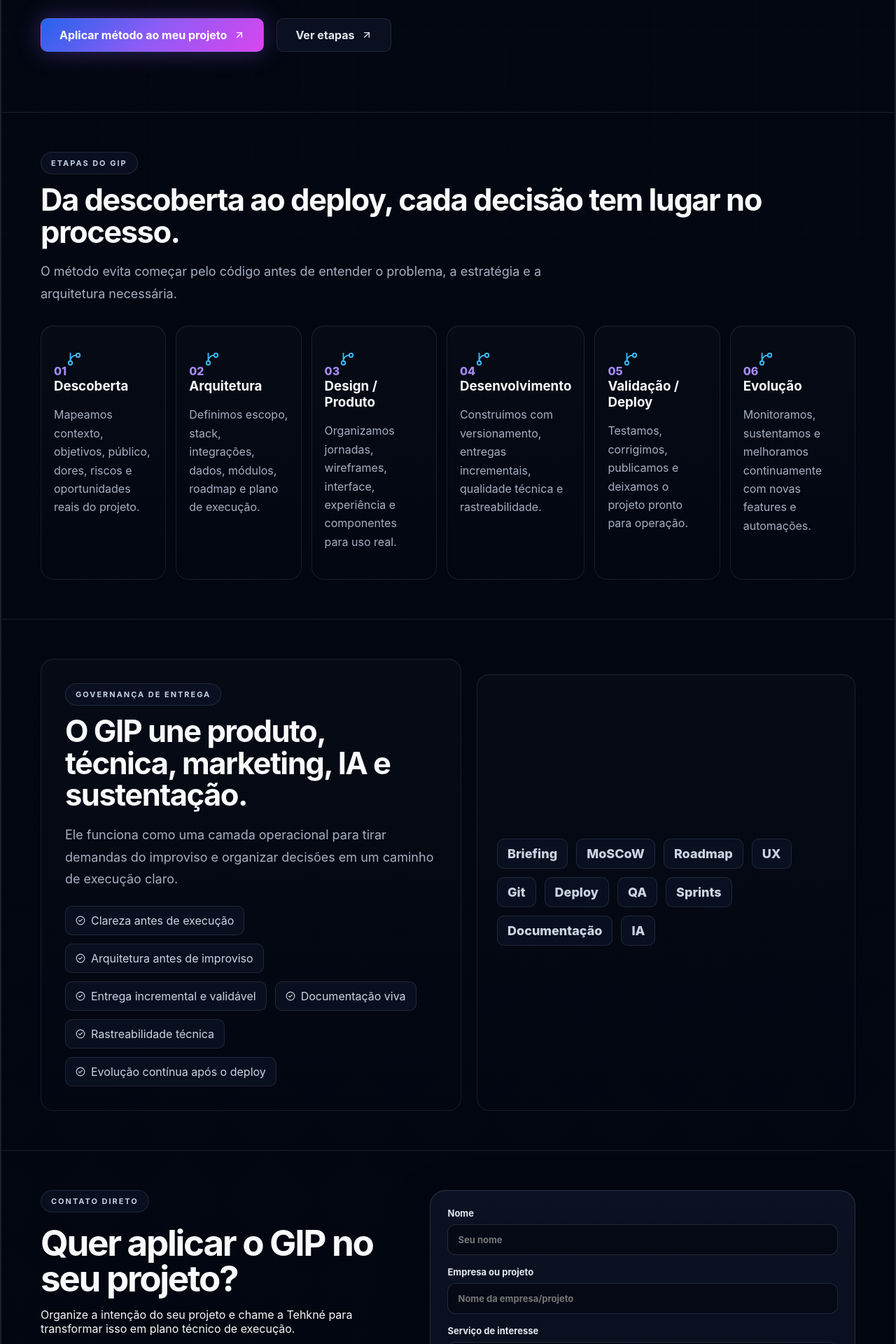
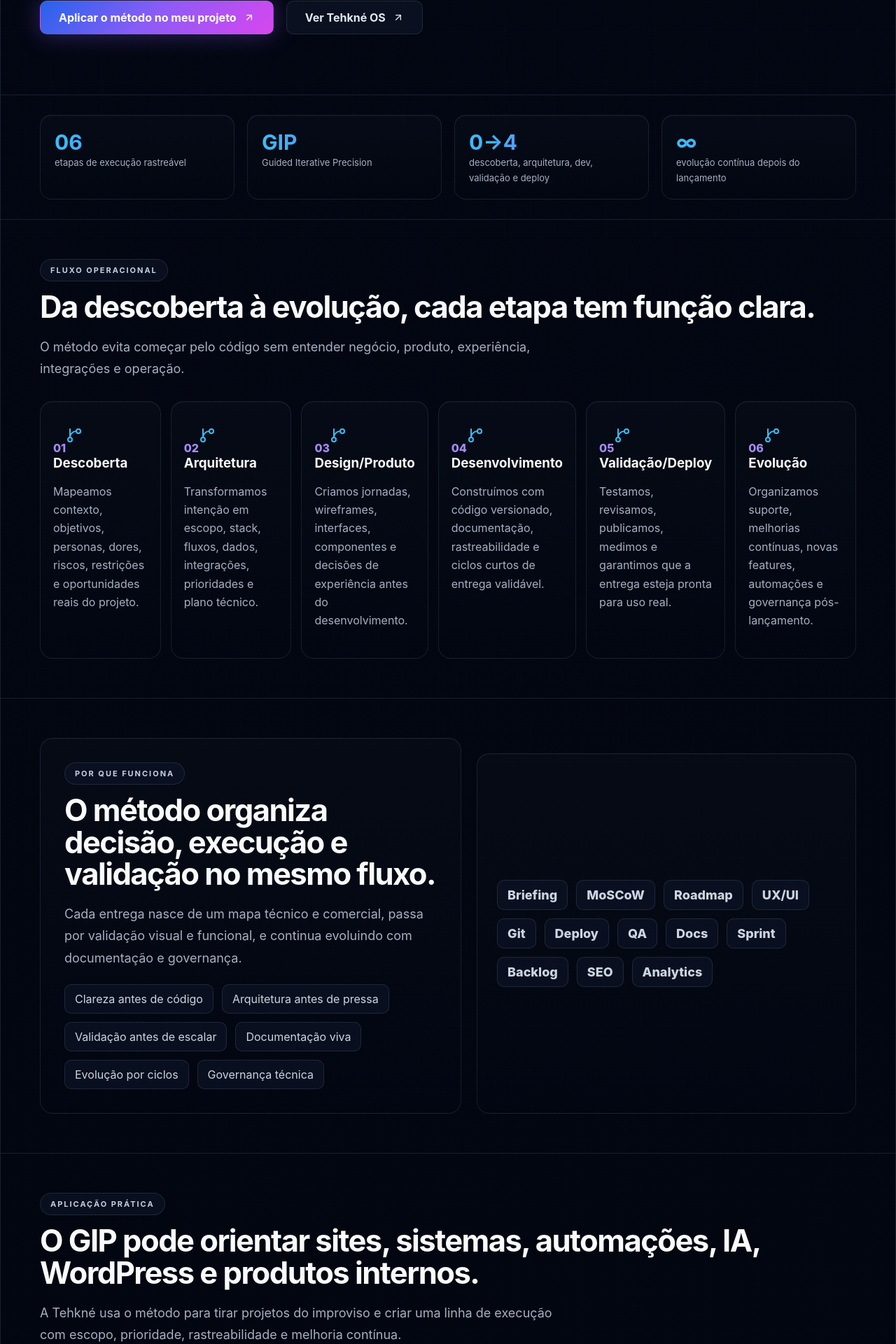
Before and after one commit to Tehkne-Solutions/tehkne-site, a Next.js app: page /metodo in a window 1280 px wide. Shown: the part 460-2380 px from the top of the page at 70% size. Built offline with nearby package versions, Linux system fonts and the light colour scheme.

Commit message:
refactor: use global shell on method page

```diff
--- a/app/metodo/page.tsx
+++ b/app/metodo/page.tsx
@@ -1,63 +1,65 @@
-import { ArrowUpRight, CheckCircle2, GitBranch, Sparkles, Workflow } from 'lucide-react';
-import Header from '../components/Header';
-import Footer from '../components/Footer';
+import { ArrowUpRight, CheckCircle2, GitBranch, Rocket } from 'lucide-react';
 import ContactForm from '../components/ContactForm';
 import { whatsAppHref, whatsappMessages } from '../contact';
 
 const steps = [
-  ['01', 'Descoberta', 'Mapeamos contexto, objetivos, público, dores, riscos e oportunidades reais do projeto.'],
-  ['02', 'Arquitetura', 'Definimos escopo, stack, integrações, dados, módulos, roadmap e plano de execução.'],
-  ['03', 'Design / Produto', 'Organizamos jornadas, wireframes, interface, experiência e componentes para uso real.'],
-  ['04', 'Desenvolvimento', 'Construímos com versionamento, entregas incrementais, qualidade técnica e rastreabilidade.'],
-  ['05', 'Validação / Deploy', 'Testamos, corrigimos, publicamos e deixamos o projeto pronto para operação.'],
-  ['06', 'Evolução', 'Monitoramos, sustentamos e melhoramos continuamente com novas features e automações.']
+  ['01', 'Descoberta', 'Mapeamos contexto, objetivos, personas, dores, riscos, restrições e oportunidades reais do projeto.'],
+  ['02', 'Arquitetura', 'Transformamos intenção em escopo, stack, fluxos, dados, integrações, prioridades e plano técnico.'],
+  ['03', 'Design/Produto', 'Criamos jornadas, wireframes, interfaces, componentes e decisões de experiência antes do desenvolvimento.'],
+  ['04', 'Desenvolvimento', 'Construímos com código versionado, documentação, rastreabilidade e ciclos curtos de entrega validável.'],
+  ['05', 'Validação/Deploy', 'Testamos, revisamos, publicamos, medimos e garantimos que a entrega esteja pronta para uso real.'],
+  ['06', 'Evolução', 'Organizamos suporte, melhorias contínuas, novas features, automações e governança pós-lançamento.']
 ];
 
 const principles = [
-  'Clareza antes de execução',
-  'Arquitetura antes de improviso',
-  'Entrega incremental e validável',
+  'Clareza antes de código',
+  'Arquitetura antes de pressa',
+  'Validação antes de escalar',
   'Documentação viva',
-  'Rastreabilidade técnica',
-  'Evolução contínua após o deploy'
+  'Evolução por ciclos',
+  'Governança técnica'
 ];
 
 export const metadata = {
   title: 'Método GIP | Tehkné Solutions',
-  description: 'Conheça o método GIP da Tehkné: descoberta, arquitetura, design, desenvolvimento, validação, deploy e evolução contínua.'
+  description: 'Método de trabalho da Tehkné: descoberta, arquitetura, design de produto, desenvolvimento, validação, deploy e evolução contínua.'
 };
 
 export default function MetodoPage() {
-  const href = whatsAppHref('Olá, Tehkné! Vim pela página Método GIP e quero entender como aplicar esse processo ao meu projeto.');
+  const pageWhatsApp = whatsAppHref(whatsappMessages.metodo);
 
   return (
-    <main className="site-shell">
-      <div className="background-grid" />
-      <Header />
-
+    <main>
       <section className="section-frame solutions-hero">
         <div className="section-heading">
           <span className="eyebrow">Método GIP</span>
-          <h1>O processo que transforma intenção em produto digital real.</h1>
-          <p>O Guided Iterative Precision organiza descoberta, arquitetura, design, desenvolvimento, validação e evolução para reduzir retrabalho e aumentar previsibilidade.</p>
+          <h1>Precisão iterativa para transformar intenção em entrega real.</h1>
+          <p>O Guided Iterative Precision organiza descoberta, arquitetura, produto, desenvolvimento, validação e evolução para reduzir ruído, evitar retrabalho e aumentar previsibilidade.</p>
           <div className="hero-actions">
-            <a className="btn btn-primary coin" href={href} target="_blank" rel="noreferrer">Aplicar método ao meu projeto <ArrowUpRight size={16} /></a>
-            <a className="btn btn-secondary" href="#etapas">Ver etapas <ArrowUpRight size={16} /></a>
+            <a className="btn btn-primary coin" href={pageWhatsApp} target="_blank" rel="noreferrer">Aplicar o método no meu projeto <ArrowUpRight size={16} /></a>
+            <a className="btn btn-secondary" href="/tehkne-os">Ver Tehkné OS <ArrowUpRight size={16} /></a>
           </div>
         </div>
       </section>
 
-      <section id="etapas" className="section-frame">
+      <section className="metrics section-frame compact">
+        <div><strong>06</strong><span>etapas de execução rastreável</span></div>
+        <div><strong>GIP</strong><span>Guided Iterative Precision</span></div>
+        <div><strong>0→4</strong><span>descoberta, arquitetura, dev, validação e deploy</span></div>
+        <div><strong>∞</strong><span>evolução contínua depois do lançamento</span></div>
+      </section>
+
+      <section className="section-frame method-section">
         <div className="section-heading">
-          <span className="eyebrow">Etapas do GIP</span>
-          <h2>Da descoberta ao deploy, cada decisão tem lugar no processo.</h2>
-          <p>O método evita começar pelo código antes de entender o problema, a estratégia e a arquitetura necessária.</p>
+          <span className="eyebrow">Fluxo operacional</span>
+          <h2>Da descoberta à evolução, cada etapa tem função clara.</h2>
+          <p>O método evita começar pelo código sem entender negócio, produto, experiência, integrações e operação.</p>
         </div>
         <div className="method-line">
           {steps.map(([number, title, text]) => (
             <article className="method-step" key={title}>
               <span>{number}</span>
-              <GitBranch size={22} />
+              <GitBranch size={24} />
               <h3>{title}</h3>
               <p>{text}</p>
             </article>
@@ -67,38 +69,51 @@ export default function MetodoPage() {
 
       <section className="section-frame os-section">
         <div className="os-panel">
-          <span className="eyebrow">Governança de entrega</span>
-          <h2>O GIP une produto, técnica, marketing, IA e sustentação.</h2>
-          <p>Ele funciona como uma camada operacional para tirar demandas do improviso e organizar decisões em um caminho de execução claro.</p>
+          <span className="eyebrow">Por que funciona</span>
+          <h2>O método organiza decisão, execução e validação no mesmo fluxo.</h2>
+          <p>Cada entrega nasce de um mapa técnico e comercial, passa por validação visual e funcional, e continua evoluindo com documentação e governança.</p>
           <div className="os-features">
-            {principles.map((item) => <span key={item}><CheckCircle2 size={14} /> {item}</span>)}
+            {principles.map((item) => <span key={item}>{item}</span>)}
           </div>
         </div>
         <div className="stack-cloud">
-          {['Briefing', 'MoSCoW', 'Roadmap', 'UX', 'Git', 'Deploy', 'QA', 'Sprints', 'Documentação', 'IA'].map((item) => <span key={item}>{item}</span>)}
+          {['Briefing', 'MoSCoW', 'Roadmap', 'UX/UI', 'Git', 'Deploy', 'QA', 'Docs', 'Sprint', 'Backlog', 'SEO', 'Analytics'].map((item) => <span key={item}>{item}</span>)}
+        </div>
+      </section>
+
+      <section className="section-frame">
+        <div className="section-heading inline">
+          <div>
+            <span className="eyebrow">Aplicação prática</span>
+            <h2>O GIP pode orientar sites, sistemas, automações, IA, WordPress e produtos internos.</h2>
+            <p>A Tehkné usa o método para tirar projetos do improviso e criar uma linha de execução com escopo, prioridade, rastreabilidade e melhoria contínua.</p>
+          </div>
+        </div>
+        <div className="pain-grid">
+          {['Site institucional premium', 'Sistema sob medida', 'WordPress avançado', 'Automação operacional', 'Agentes de IA', 'Sustentação evolutiva'].map((item) => (
+            <div className="pain-card" key={item}><CheckCircle2 size={17} />{item}</div>
+          ))}
         </div>
       </section>
 
       <ContactForm
         page="Método GIP"
-        context="diagnóstico, arquitetura, roadmap, validação, deploy e evolução contínua"
-        title="Quer aplicar o GIP no seu projeto?"
-        description="Organize a intenção do seu projeto e chame a Tehkné para transformar isso em plano técnico de execução."
+        context="aplicar o método GIP em um projeto digital com descoberta, arquitetura, design, desenvolvimento, validação, deploy e evolução"
+        title="Vamos estruturar seu projeto com método antes de partir para o código?"
+        description="O contato já abre uma conversa contextualizada sobre o Método GIP e o melhor caminho de execução para sua demanda."
       />
 
       <section className="final-cta">
         <div>
-          <span className="eyebrow">Próximo passo</span>
-          <h2>Vamos mapear sua demanda com método antes de executar?</h2>
-          <p>Um bom projeto começa com clareza: objetivos, escopo, riscos, stack, roadmap e critérios de validação.</p>
+          <span className="eyebrow">Execução com clareza</span>
+          <h2>O próximo projeto pode começar com um mapa, não com improviso.</h2>
+          <p>Vamos transformar intenção em arquitetura, arquitetura em produto e produto em operação digital real.</p>
         </div>
         <div className="hero-actions">
-          <a className="btn btn-primary coin" href={href} target="_blank" rel="noreferrer">Solicitar diagnóstico <ArrowUpRight size={16} /></a>
-          <a className="btn btn-secondary" href="/solucoes">Ver soluções <ArrowUpRight size={16} /></a>
+          <a className="btn btn-primary coin" href={pageWhatsApp} target="_blank" rel="noreferrer">Solicitar diagnóstico <ArrowUpRight size={16} /></a>
+          <a className="btn btn-secondary" href="/solucoes">Ver soluções <Rocket size={16} /></a>
         </div>
       </section>
-
-      <Footer />
     </main>
   );
 }
```
